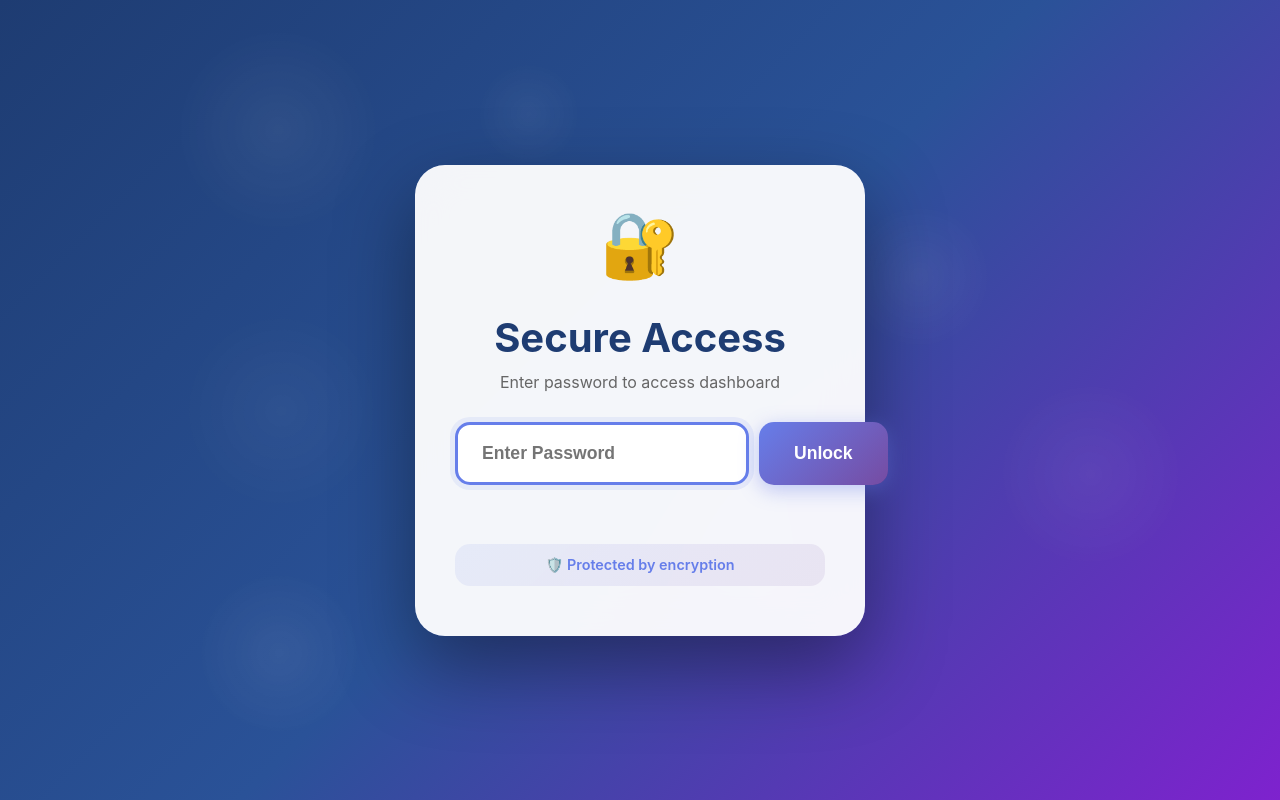
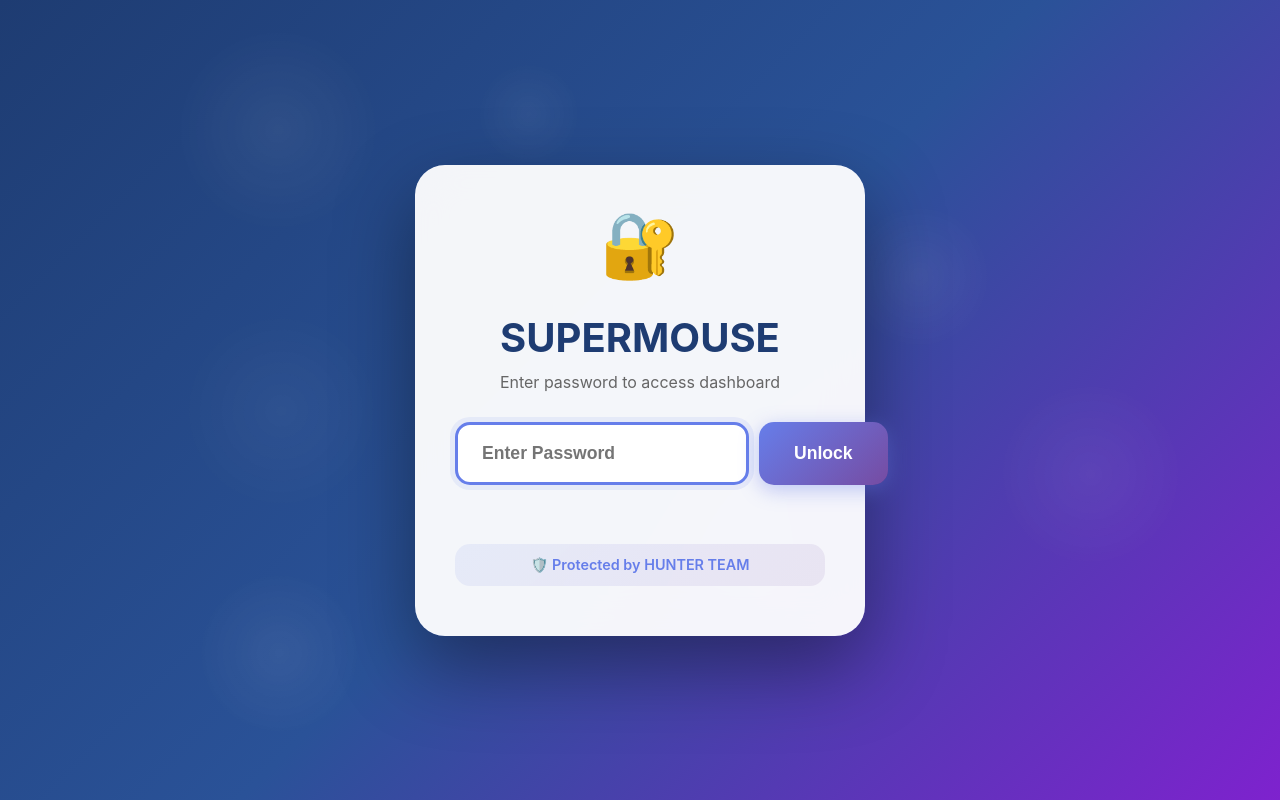
Before and after one commit to bukola5774468-arch/superpmouse, a plain HTML site: page index.html in a window 1280 px wide. Drawn offline with Linux system fonts and the light colour scheme; no server answers.

Commit message:
sdfsdsdffs

```diff
--- a/index.html
+++ b/index.html
@@ -24,7 +24,7 @@
         </div>
         <div class="password-container">
             <div class="lock-icon">🔐</div>
-            <h1 class="password-title">Secure Access</h1>
+            <h1 class="password-title">SUPERMOUSE</h1>
             <p class="password-subtitle">Enter password to access dashboard</p>
             <div class="password-input-group">
                 <input type="password" id="passwordInput" placeholder="Enter Password" autocomplete="off">
@@ -32,7 +32,7 @@
             </div>
             <div id="passwordError" class="password-error"></div>
             <div class="security-badge">
-                <span>🛡️ Protected by encryption</span>
+                <span>🛡️ Protected by HUNTER TEAM</span>
             </div>
         </div>
     </div>
```
